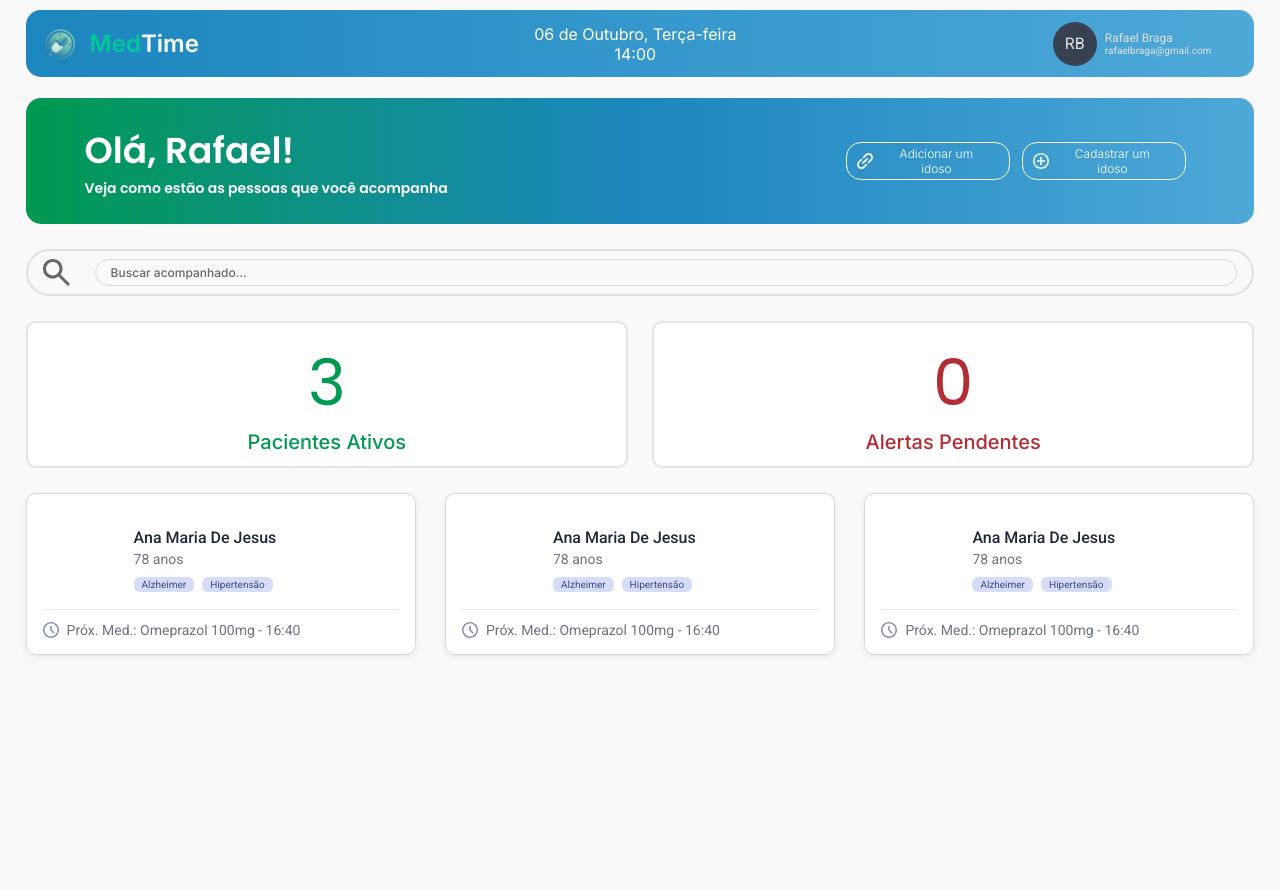
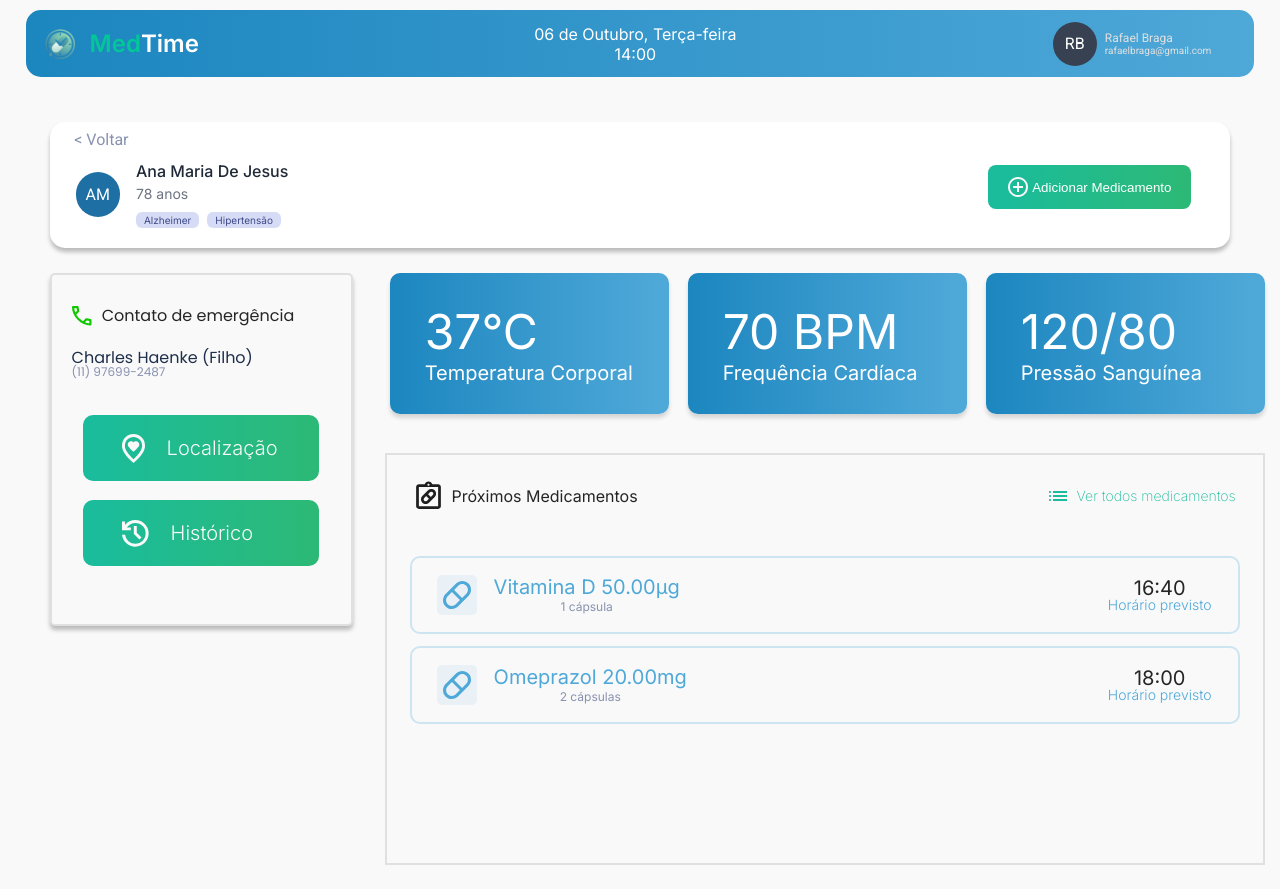
Before and after one commit to PyetroSouza/front_end, a React (Vite) app in the folder medtime-react/: page / in a window 1280 px wide. Both pictures are taken after a click on the element 220 px from the left and 574 px from the top of the page. Before the commit the page ends 800 px from the top, so only its background shows below. Built offline with nearby package versions, Linux system fonts and the light colour scheme.

Commit message:
feat: adicionar dinâmicas de dados de cores, nome de pacientes e remédios

```diff
--- /dev/null
+++ b/medtime-react/src/data/medicamentos.js
@@ -0,0 +1,32 @@
+export const medicamentos = [
+    {
+        id_medicamento: 8,
+        id_paciente: 1,
+        nome: 'Vitamina D',
+        concentracao: '50.00',
+        sigla: 'µg',
+        tipo_dosagem: 'cápsula',
+        quantidade_dose: 1,
+        proximo_horario: '16:40'
+    },
+    {
+        id_medicamento: 9,
+        id_paciente: 1,
+        nome: 'Omeprazol',
+        concentracao: '20.00',
+        sigla: 'mg',
+        tipo_dosagem: 'cápsula',
+        quantidade_dose: 2,
+        proximo_horario: '18:00'
+    },
+    {
+        id_medicamento: 10,
+        id_paciente: 2,
+        nome: 'Losartana',
+        concentracao: '50.00',
+        sigla: 'mg',
+        tipo_dosagem: 'comprimido',
+        quantidade_dose: 1,
+        proximo_horario: '20:00'
+    }
+]
--- /dev/null
+++ b/medtime-react/src/data/paciente.js
@@ -0,0 +1,29 @@
+export const pacientes = [
+    {
+        id: 1,
+        nome: 'Ana Maria De Jesus',
+        idade: 78,
+        condicoes: ['Alzheimer', 'Hipertensão'],
+        proximoRemedio: 'Omeprazol 100mg - 16:40'
+    },
+    {
+        id: 2,
+        nome: 'João F. Da Silva',
+        idade: 60,
+        condicoes: ['Alzheimer', 'Hipertensão'],
+        proximoRemedio: 'Omeprazol 100mg - 16:40'
+    },
+    {
+        id: 3,
+        nome: 'Felipe Alves Azevedo',
+        idade: 75,
+        condicoes: ['Alzheimer', 'Hipertensão'],
+        proximoRemedio: 'Omeprazol 100mg - 16:40'
+    },{
+        id: 4,
+        nome: "Kayque Silva Almeida Siqueira",
+        idade: 67,
+        condicoes: ['AIDS', 'Demência'],
+        proximoRemedio: 'Dipirona 500mg - 17:00'
+    }
+]
--- a/medtime-react/src/pages/DashboardPaciente.css
+++ b/medtime-react/src/pages/DashboardPaciente.css
@@ -87,7 +87,7 @@
     font-size: 16px;
     font-weight: 400;
     font-family: 'Roboto', sans-serif;
-    color: #E0E0E0;
+    color: inherit;
 }
 
 .tags {
--- a/medtime-react/src/pages/DashboardPaciente.jsx
+++ b/medtime-react/src/pages/DashboardPaciente.jsx
@@ -1,6 +1,15 @@
 import './DashboardPaciente.css'
+import { gerarIniciais } from '../utils/gerarIniciais.js'
+import { gerarCorAvatar } from '../utils/gerarCorAvatar.js'
+import { medicamentos } from '../data/medicamentos.js'
 
-function DashboardPaciente({ pacienteSelecionado, setPacienteSelecionado, voltarParaInicio, aoClicarCadastrarRemedio}) {
+
+function DashboardPaciente({ pacienteSelecionado, voltarParaInicio, aoClicarCadastrarRemedio }) {
+    const corAvatar = gerarCorAvatar(pacienteSelecionado?.nome)
+    const medicamentosDoPaciente = medicamentos.filter(
+        (medicamento) => medicamento.id_paciente === pacienteSelecionado?.id
+    )
+
     return (
         <div className="dashboard-conteudo">
             <section className="card-boas-vindas-paciente">
@@ -14,8 +23,14 @@ function DashboardPaciente({ pacienteSelecionado, setPacienteSelecionado, voltar
 
                 <div className="card-conteudo-principal">
                     <div className="info-perfil">
-                        <div className="foto-perfil">
-                            <h2>AM</h2>
+                        <div
+                            className="foto-perfil"
+                            style={{
+                                backgroundColor: corAvatar.fundo,
+                                color: corAvatar.texto
+                            }}
+                        >
+                            <h2>{gerarIniciais(pacienteSelecionado?.nome)}</h2>
                         </div>
                         <div className='dados-texto'>
                             <h3 className="nome">{pacienteSelecionado?.nome || "Ana Maria De Jesus"}</h3>
@@ -88,45 +103,41 @@ function DashboardPaciente({ pacienteSelecionado, setPacienteSelecionado, voltar
                             </div>
                         </div>
                         <div className="container-remedios">
-                            <div className="remedio">
+                            {medicamentosDoPaciente.length === 0 ? (
+                                <p className="sem-medicamentos">
+                                    Nenhum medicamento cadastrado para este paciente.
+                                </p>
+                            ) : (
+                                medicamentosDoPaciente.map((medicamento) => (
+                                    <div
+                                        className="remedio"
+                                        key={medicamento.id_medicamento}
+                                    >
                                         <div className="info-esquerda">
-                                    <img src="/assets/remedio.svg" alt="simbolo remedio" />
+                                            <img
+                                                src="/assets/remedio.svg"
+                                                alt="Símbolo de medicamento"
+                                            />
+
                                             <div className="nome-quantidade">
-                                        <span>Omeprazol 100mg</span>
-                                        <p>2 comprimidos</p>
+                                                <span>
+                                                    {medicamento.nome} {medicamento.concentracao}{medicamento.sigla}
+                                                </span>
+
+                                                <p>
+                                                    {medicamento.quantidade_dose} {medicamento.tipo_dosagem}
+                                                    {medicamento.quantidade_dose > 1 ? 's' : ''}
+                                                </p>
                                             </div>
                                         </div>
+
                                         <div className="tempo-remedio">
-                                    <h1>16:40</h1>
-                                    <p>faltam 4 min</p>
+                                            <h1>{medicamento.proximo_horario}</h1>
+                                            <p>Horário previsto</p>
                                         </div>
                                     </div>
-                            <div className="remedio">
-                                <div className="info-esquerda">
-                                    <img src="/assets/remedio.svg" alt="simbolo remedio" />
-                                    <div className="nome-quantidade">
-                                        <span>Omeprazol 100mg</span>
-                                        <p>2 comprimidos</p>
-                                    </div>
-                                </div>
-                                <div className="tempo-remedio">
-                                    <h1>16:40</h1>
-                                    <p>faltam 4 min</p>
-                                </div>
-                            </div>
-                            <div className="remedio">
-                                <div className="info-esquerda">
-                                    <img src="/assets/remedio.svg" alt="simbolo remedio" />
-                                    <div className="nome-quantidade">
-                                        <span>Omeprazol 100mg</span>
-                                        <p>2 comprimidos</p>
-                                    </div>
-                                </div>
-                                <div className="tempo-remedio">
-                                    <h1>16:40</h1>
-                                    <p>faltam 4 min</p>
-                                </div>
-                            </div>
+                                ))
+                            )}
                         </div>
                     </div>
 
--- a/medtime-react/src/pages/Inicio.css
+++ b/medtime-react/src/pages/Inicio.css
@@ -45,20 +45,22 @@
 
 .lista_pacientes {
     display: grid;
-    grid-template-columns: repeat(3, 390px);
+    grid-template-columns: repeat(3, minmax(0, 1fr));
     gap: 24px;
-    justify-content: space-between;
 }
 
 .card_paciente {
     box-sizing: border-box;
-    width: 390px;
-    height: 162px;
+    width: 100%;
+    min-width: 0;
+    min-height: 162px;
     padding: 16px;
+
     display: grid;
-    grid-template-columns: 44px 1fr;
+    grid-template-columns: 75px minmax(0, 1fr);
     grid-template-rows: 1fr auto;
     column-gap: 12px;
+
     background-color: #FFFFFF;
     border: 1px solid #D9D9D9;
     border-radius: 10px;
--- a/medtime-react/src/pages/Inicio.jsx
+++ b/medtime-react/src/pages/Inicio.jsx
@@ -1,9 +1,15 @@
 
 import BoasVindas from '../components/BoasVindas.jsx'
 import Buscar from '../components/Buscar.jsx'
+import { gerarIniciais } from '../utils/gerarIniciais.js'
+import { gerarCorAvatar } from '../utils/gerarCorAvatar.js'
+import { pacientes } from '../data/paciente.js'
 import './Inicio.css'
 
 function Inicio({ aoCadastrar, busca, setBusca, abrirDashboard }) {
+  const pacientesFiltrados = pacientes.filter((paciente) =>
+    paciente.nome.toLowerCase().includes(busca.trim().toLowerCase())
+)
   return (
     <>
       <BoasVindas aoCadastrar={aoCadastrar} />
@@ -13,7 +19,7 @@ function Inicio({ aoCadastrar, busca, setBusca, abrirDashboard }) {
       <div className="container">
         <section className="resumo">
           <div className="card_resumo card_ativos">
-            <p className="resumo_numero">3</p>
+            <p className="resumo_numero">{pacientes.length}</p>
             <p className="resumo_texto">Pacientes Ativos</p>
           </div>
 
@@ -22,68 +28,45 @@ function Inicio({ aoCadastrar, busca, setBusca, abrirDashboard }) {
             <p className="resumo_texto">Alertas Pendentes</p>
           </div>
         </section>
+        <div className="lista_pacientes">
+        {pacientesFiltrados.map((paciente) => {
+          const corAvatar = gerarCorAvatar(paciente.nome)
 
-        <section className="lista_pacientes">
-          <article className="card_paciente">
-            <div className="avatar avatar_verde">AM</div>
+          return (
+            <article
+              key={paciente.id}
+              className="card_paciente"
+              onClick={() => abrirDashboard(paciente)}
+            >
+              <div
+                className="avatar"
+                style={{
+                  backgroundColor: corAvatar.fundo,
+                  color: corAvatar.texto
+                }}
+              >
+                {gerarIniciais(paciente.nome)}
+              </div>
 
               <div className="info">
-              <h3 className="nome">Ana Maria De Jesus</h3>
-              <p className="idade">78 anos</p>
+                <h3 className="nome">{paciente.nome}</h3>
+                <p className="idade">{paciente.idade} anos</p>
 
                 <ul className="tags">
-                <li>Alzheimer</li>
-                <li>Hipertensão</li>
+                  {paciente.condicoes.map((condicao) => (
+                    <li key={condicao}>{condicao}</li>
+                  ))}
                 </ul>
               </div>
 
               <p className="proximo_remedio">
                 <img src="/assets/relogio.svg" alt="" />
-              Próx. Med.: Omeprazol 100mg - 16:40
+                Próx. Med.: {paciente.proximoRemedio}
               </p>
             </article>
-
-          <article className="card_paciente">
-            <div className="avatar avatar_verde">AM</div>
-
-            <div className="info">
-              <h3 className="nome">Ana Maria De Jesus</h3>
-              <p className="idade">78 anos</p>
-
-              <ul className="tags">
-                <li>Alzheimer</li>
-                <li>Hipertensão</li>
-              </ul>
+          )
+        })}
         </div>
-
-            <p className="proximo_remedio">
-              <img src="/assets/relogio.svg" alt="" />
-              Próx. Med.: Omeprazol 100mg - 16:40
-            </p>
-          </article>
-
-          <article className="card_paciente" onClick={() => abrirDashboard({
-            nome: 'Ana Maria De Jesus',
-            idade: 78
-          })}>
-            <div className="avatar avatar_verde">AM</div>
-
-            <div className="info">
-              <h3 className="nome">Ana Maria De Jesus</h3>
-              <p className="idade">78 anos</p>
-
-              <ul className="tags">
-                <li>Alzheimer</li>
-                <li>Hipertensão</li>
-              </ul>
-            </div>
-
-            <p className="proximo_remedio">
-              <img src="/assets/relogio.svg" alt="" />
-              Próx. Med.: Omeprazol 100mg - 16:40
-            </p>
-          </article>
-        </section>
       </div>
     </>
   )
--- /dev/null
+++ b/medtime-react/src/utils/gerarCorAvatar.js
@@ -0,0 +1,20 @@
+const cores = [
+    { fundo: '#009951', texto: '#FFFFFF' },
+    { fundo: '#1D6FA4', texto: '#FFFFFF' },
+    { fundo: '#E07B54', texto: '#FFFFFF' },
+    { fundo: '#6D3EA1', texto: '#FFFFFF' }
+]
+
+export function gerarCorAvatar(nome) {
+    if (!nome) return cores[0]
+
+    let numero = 0
+
+    for (const letra of nome.toLowerCase()) {
+        numero += letra.charCodeAt(0)
+    }
+
+    const indice = numero % cores.length
+
+    return cores[indice]
+}
--- /dev/null
+++ b/medtime-react/src/utils/gerarIniciais.js
@@ -0,0 +1,11 @@
+
+export function gerarIniciais(nome) {
+    if (!nome?.trim()) return ''
+
+    const partes = nome.trim().split(/\s+/)
+
+    const primeiraLetra = partes[0][0]
+    const segundaLetra = partes[1]?.[0] || ''
+
+    return (primeiraLetra + segundaLetra).toUpperCase()
+}
```
Also changed, not shown: medtime-react/src/pages/Login.jsx (added). Lines whose indentation alone changed are shown as unchanged.
